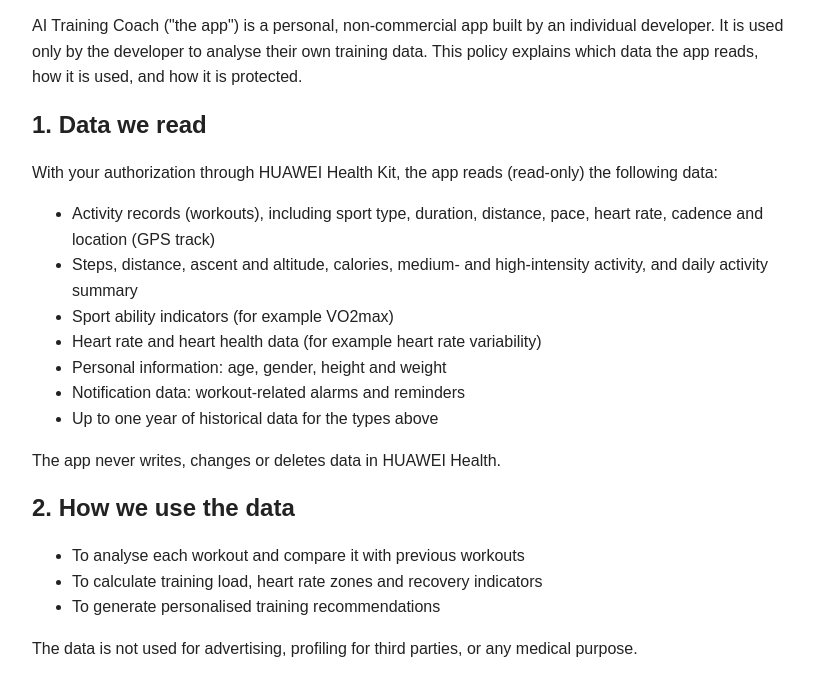
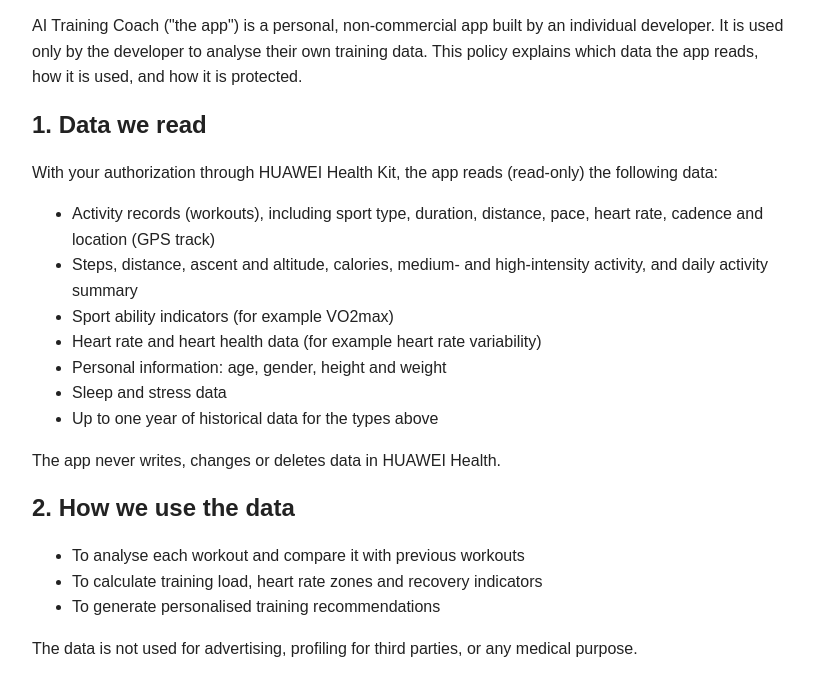
Before and after one commit to ViniciusPacio/zeo, a plain HTML site: page privacy.html in a window 1280 px wide. Shown: the part 122-800 px from the top of the page, without its empty margins (228-1042 px from the left). Drawn offline with Linux system fonts and the light colour scheme.

Commit message:
Update data list: add sleep and stress, remove notification data
Co-Authored-By: Claude Opus 5.5 <noreply@anthropic.com>

```diff
--- a/privacy.html
+++ b/privacy.html
@@ -20,7 +20,7 @@
 <li>Sport ability indicators (for example VO2max)</li>
 <li>Heart rate and heart health data (for example heart rate variability)</li>
 <li>Personal information: age, gender, height and weight</li>
-<li>Notification data: workout-related alarms and reminders</li>
+<li>Sleep and stress data</li>
 <li>Up to one year of historical data for the types above</li>
 </ul>
 <p>The app never writes, changes or deletes data in HUAWEI Health.</p>
```
